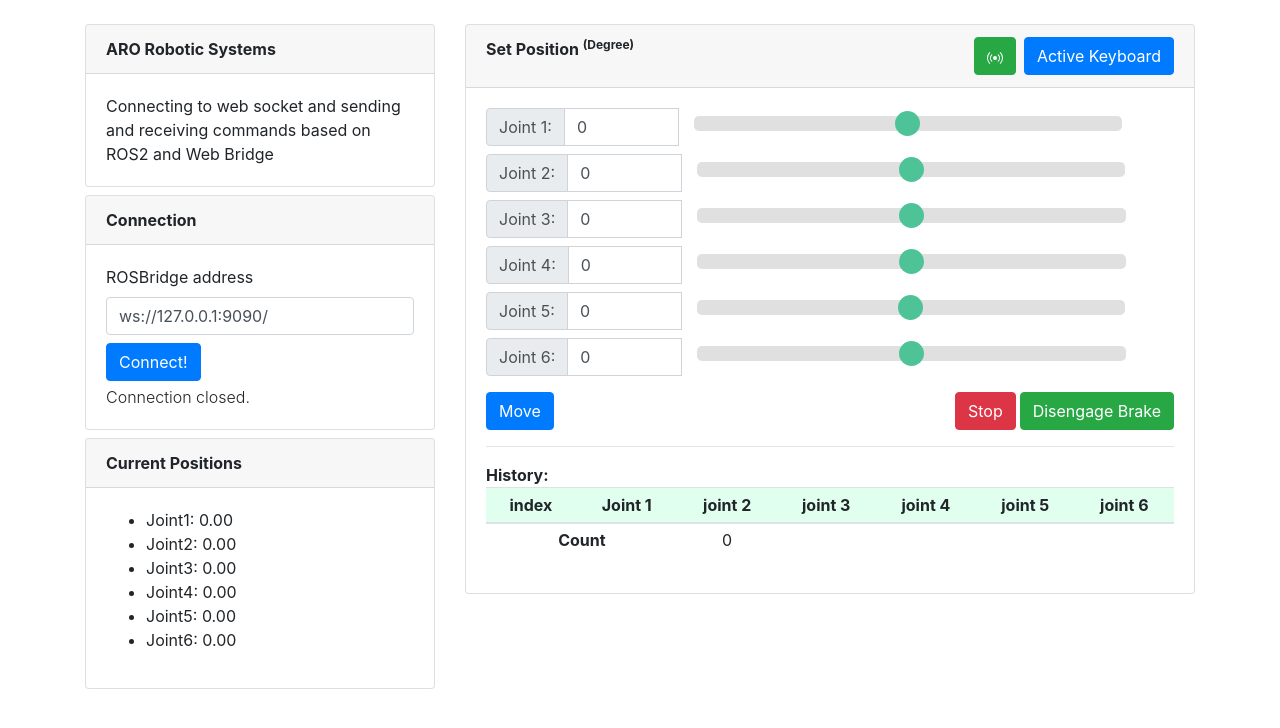
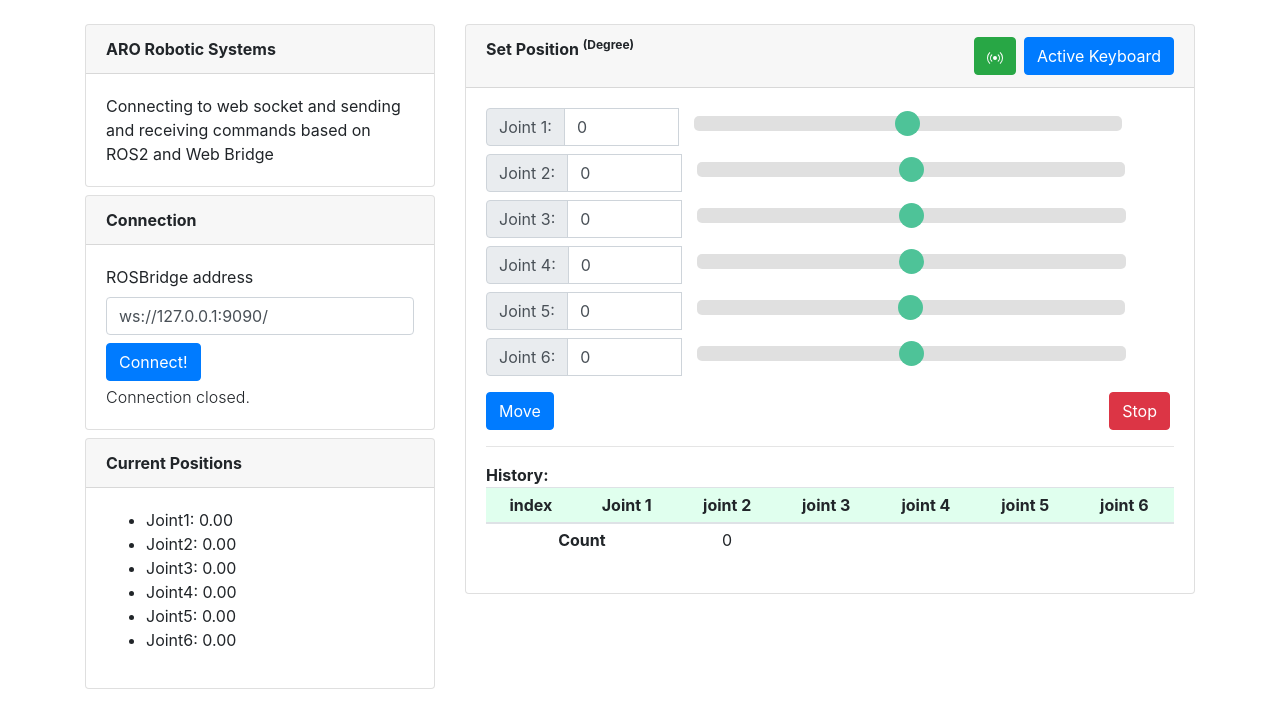
Before and after one commit to hjaro/erob_pkg, a plain HTML site: page erob_web/vue.html in a window 1280 px wide. Drawn offline with nearby package versions, Linux system fonts and the light colour scheme.

Commit message:
Commit Brake in web

```diff
--- a/erob_web/vue.html
+++ b/erob_web/vue.html
@@ -200,8 +200,8 @@
                                 <!-- <div class="col-md-4"></div> -->
                                 <div class="col-md-8 col-sm-8 text-right">
                                     <button class="mt-2 btn btn-danger mr-1" @click="Stop"> Stop </button>
-                                    <button class="mt-2 btn btn-success "  @click="Disengage"> Disengage
-                                        Brake </button>
+                                    <!-- <button class="mt-2 btn btn-success "  @click="Disengage"> Disengage
+                                        Brake </button> -->
                                 </div>
                             </div>
 
```
